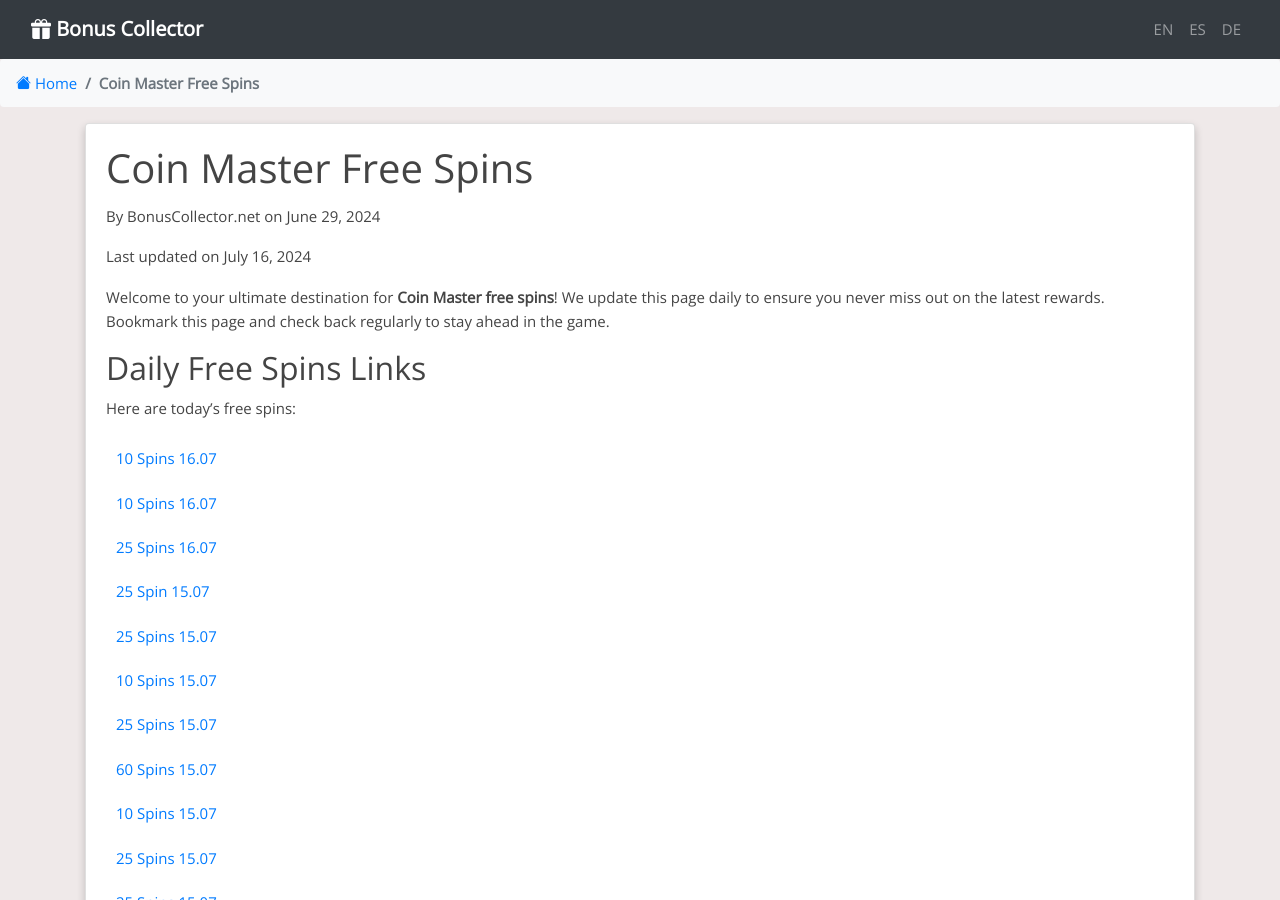
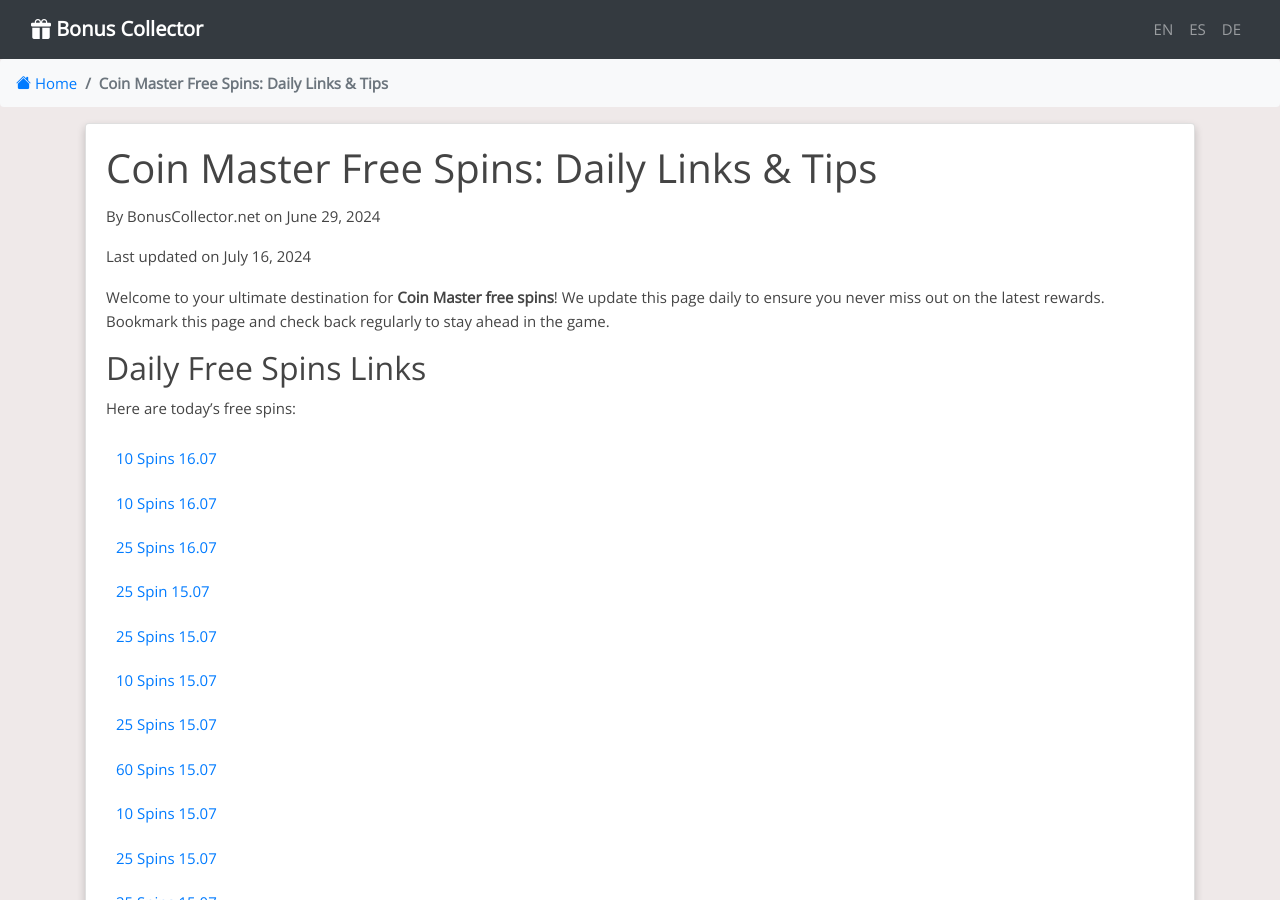
Before and after one commit to Prollad99/bs-net, a Jekyll site: the page built from _posts/2024-06-29-coin-master.md, in a window 1280 px wide and 900 px high. Built offline with Jekyll 4.4.1, drawn with Linux system fonts in a browser that asks for light colours; nearby versions of some CDN libraries; comment, search, counter and statistics services are not loaded; some of the changed text lies outside the part shown.

Commit message:
Update 2024-06-29-coin-master.md

```diff
--- a/_posts/2024-06-29-coin-master.md
+++ b/_posts/2024-06-29-coin-master.md
@@ -1,6 +1,6 @@
 ---
 layout: post
-title: "Coin Master Free Spins"
+title: "Coin Master Free Spins: Daily Links & Tips"
 date: 2024-06-29
 tags: [Coin Master, Free Spins, Daily Rewards, Gaming Tips]
 author: "BonusCollector.net"
```
